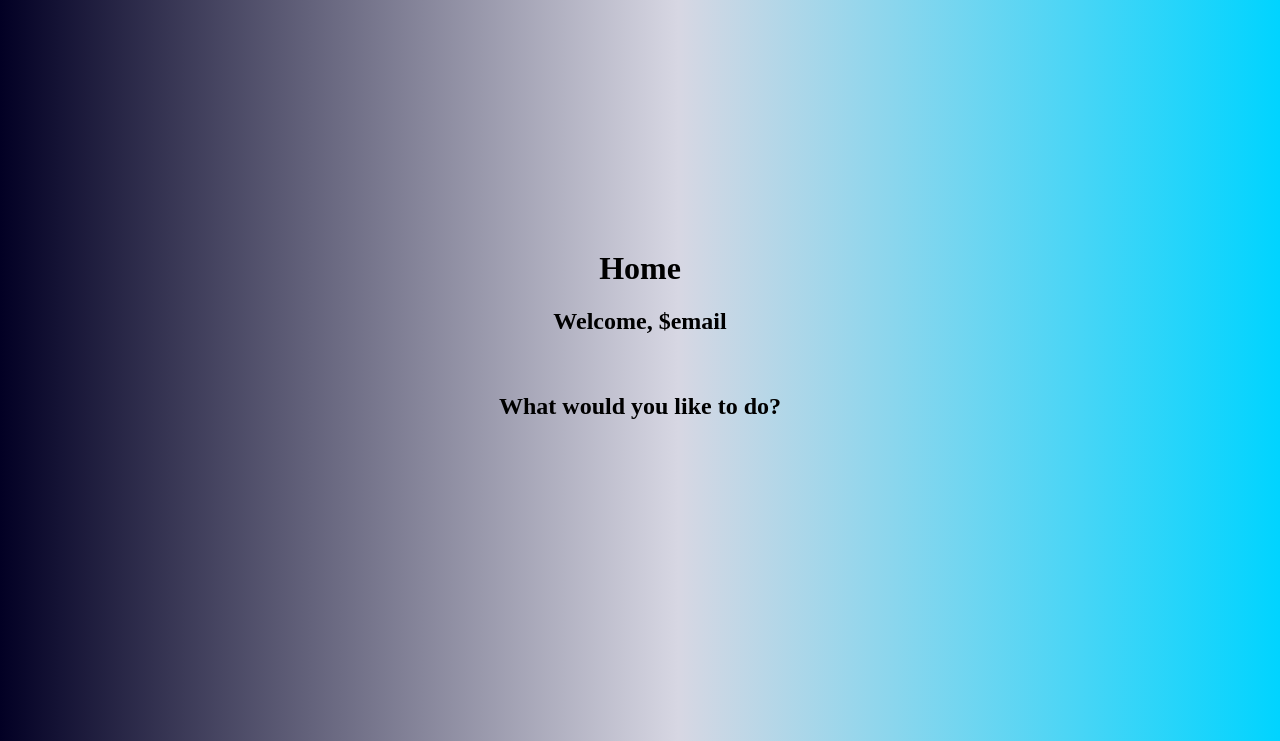
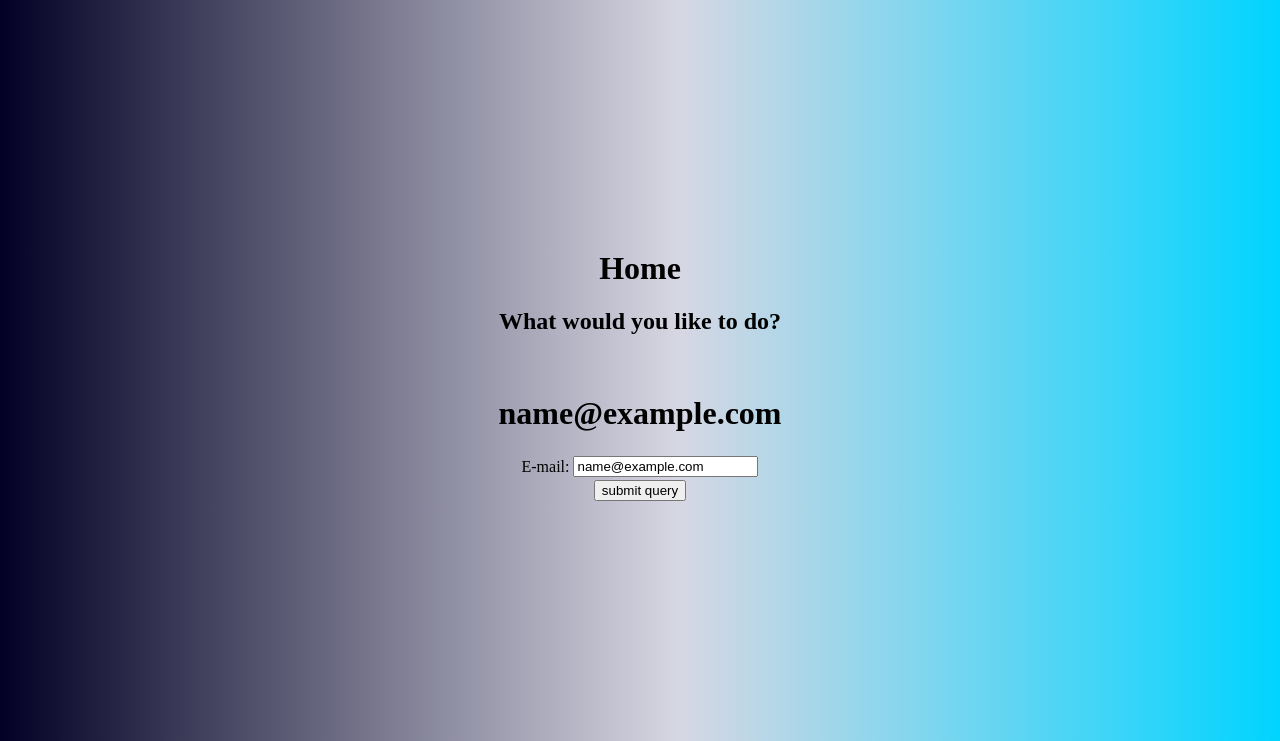
Before and after one commit to blueshelled99/IT490, a PHP site: page /user_home.php in a window 1280 px wide. Shown: the top 741 px of the page. Run offline with PHP 8.4, Linux system fonts and the light colour scheme; the visitor is signed in with stand-in values (Sample User, id 1); data that the repository does not hold is empty.

Commit message:
Update user_home.php
updated with a barebones version to get an image on how we will take queries using html forms and remembering what user is logged in

```diff
--- a/front end/user_home.php
+++ b/front end/user_home.php
@@ -1,12 +1,8 @@
 <?php
-session_start();
-
-if (! $_SESSION['logged_in']) {
+session_start();if (! $_SESSION['logged_in']) {
 	header("Location: index.html");
-}
-
-$email = $_POST['email'];
-$pass = $_POST['password'];
+}$user = $_SESSION['email'];
+//echo "<h1>$user</h1>";
 
 ?>
 
@@ -19,18 +15,21 @@ $pass = $_POST['password'];
 </head>
 <body>
 <main>
-
-        <div class="Square">
-
-        <center><h1>Home</h1>
-		<h2>Welcome, $email</h2>
-		<br>
-		<h2>What would you like to do?<h2>
+	<div class="Square">
+	<center><h1>Home</h1>
+		<h2>What would you like to do?</h2>
         <br>
-
-        </center>
-
-    </div>
+	<h1><?php echo $user; ?></h1>
+	<form action ="" method="post">
+                <table>
+                    <tr>
+                        <td>E-mail:</td>
+                        <td><input type="text" id="email" name="email" required minlength="3" maxlength="20" value="<?php echo $user; ?>" readonly></td> <!-- you should add the hidden attribute to the input tag here -->
+		    </tr>
+		</table>
+                <input type="submit" name="submit" value="submit query">
+	</form>
+	</div>
 </main>
 </body>
 </html>
```
